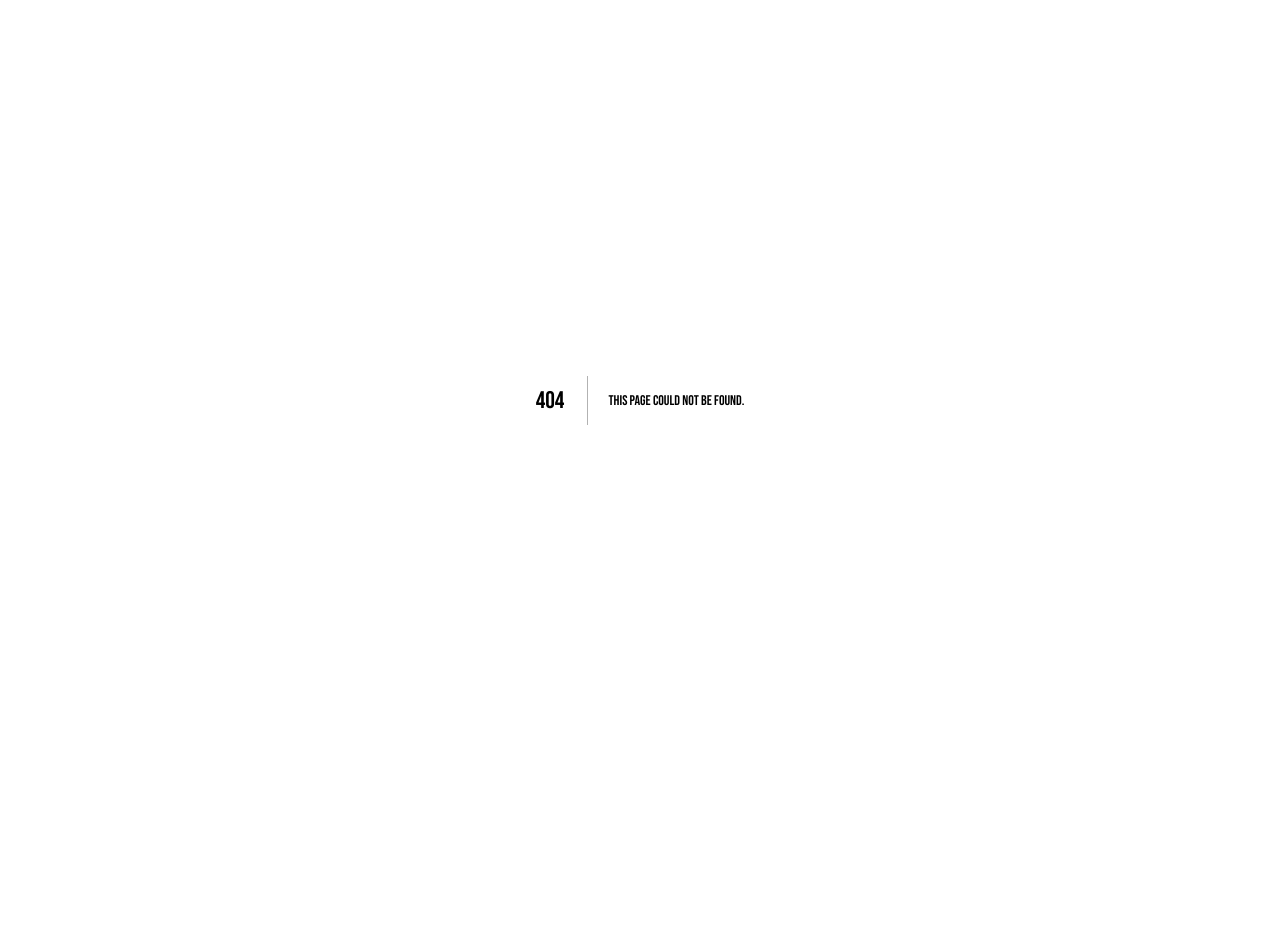
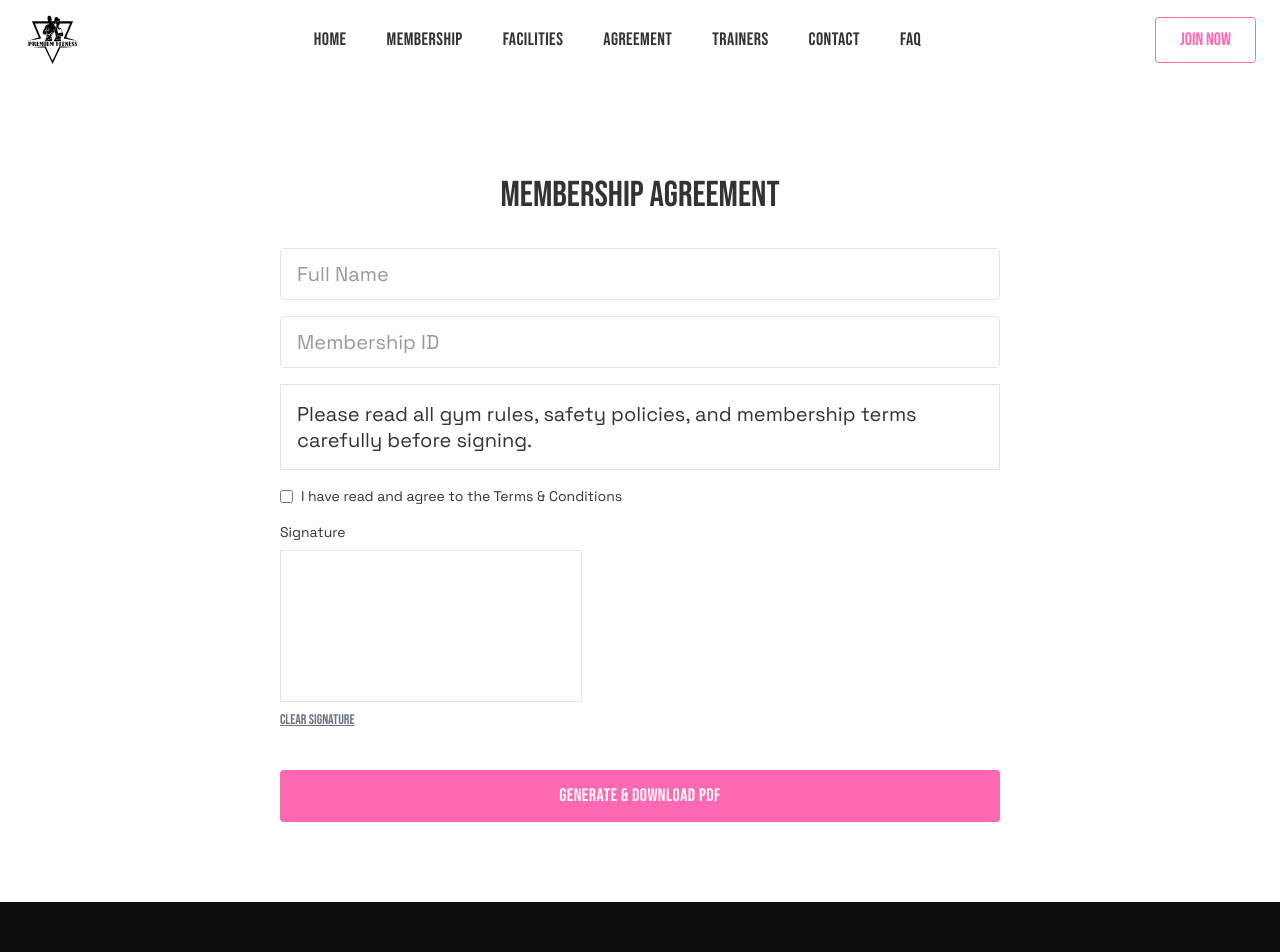
Before and after one commit to akashsundarr/premiumladies-fitnesscenter, a Next.js app: page /agreement in a window 1280 px wide. Before the commit this address had no page. Shown: the top 952 px of the page. Before the commit the page ends 800 px from the top, so only its background shows below. Built offline with nearby package versions, Linux system fonts and the light colour scheme.

Commit message:
canonical

```diff
--- /dev/null
+++ b/app/agreement/page.tsx
@@ -0,0 +1,17 @@
+import Navbar from "@/components/Navbar"
+import Footer from "@/components/footer"
+import DigitalAgreement from "@/components/DigitalAgreement"
+
+export default function AgreementPage() {
+  return (
+    <>
+      <Navbar />
+
+      <main className="pt-24">
+        <DigitalAgreement />
+      </main>
+
+      <Footer />
+    </>
+  )
+}
--- a/app/globals.css
+++ b/app/globals.css
@@ -248,3 +248,7 @@
     animation: bounceSlow 3s ease-in-out infinite;
   }
 }
+
+section {
+  scroll-margin-top: 96px;
+}
--- a/app/layout.tsx
+++ b/app/layout.tsx
@@ -16,6 +16,11 @@ const spaceGrotesk = Space_Grotesk({
 })
 
 export const metadata: Metadata = {
+  metadataBase: new URL("https://www.premiumladiesfitnesscenter.com"),
+  alternates: {
+    canonical: "/",
+  },
+
   title: "Premium Ladies Gym | Women’s Gym in Al Ain, UAE",
   description:
     "Premium Ladies Gym is a women-only fitness center in Al Ain, UAE offering personal training, group workouts, and modern gym facilities exclusively for ladies.",
@@ -29,7 +34,7 @@ export const metadata: Metadata = {
     title: "Premium Ladies Gym | Women’s Gym in Al Ain, UAE",
     description:
       "Women-only fitness center in Al Ain offering personal training, group workouts, and modern gym facilities for ladies.",
-    url: "https://premiumladiesfitnesscenter.com",
+    url: "https://www.premiumladiesfitnesscenter.com",
     siteName: "Premium Ladies Gym",
     locale: "en_AE",
     type: "website",
@@ -48,6 +53,7 @@ export const metadata: Metadata = {
   },
 }
 
+
 export default function RootLayout({
   children,
 }: Readonly<{
--- /dev/null
+++ b/components/DigitalAgreement.tsx
@@ -0,0 +1,174 @@
+"use client"
+
+import { useRef, useState } from "react"
+import { PDFDocument, StandardFonts } from "pdf-lib"
+
+export default function DigitalAgreement() {
+  const canvasRef = useRef<HTMLCanvasElement>(null)
+  const [name, setName] = useState("")
+  const [memberId, setMemberId] = useState("")
+  const [agree, setAgree] = useState(false)
+  const [drawing, setDrawing] = useState(false)
+
+  const start = () => setDrawing(true)
+  const stop = () => setDrawing(false)
+
+  const draw = (e: any) => {
+    if (!drawing) return
+    const canvas = canvasRef.current!
+    const ctx = canvas.getContext("2d")!
+    const rect = canvas.getBoundingClientRect()
+
+    const x = (e.clientX || e.touches?.[0].clientX) - rect.left
+    const y = (e.clientY || e.touches?.[0].clientY) - rect.top
+
+    ctx.lineWidth = 2
+    ctx.lineCap = "round"
+    ctx.strokeStyle = "#000"
+    ctx.lineTo(x, y)
+    ctx.stroke()
+    ctx.beginPath()
+    ctx.moveTo(x, y)
+  }
+
+  const clear = () => {
+    const ctx = canvasRef.current!.getContext("2d")!
+    ctx.clearRect(0, 0, 300, 150)
+  }
+
+  const generatePDF = async () => {
+    if (!name || !memberId || !agree) {
+      alert("Please complete all fields and accept terms")
+      return
+    }
+
+    const pdf = await PDFDocument.create()
+    const page = pdf.addPage([595, 842]) // A4
+    const font = await pdf.embedFont(StandardFonts.Helvetica)
+
+    page.drawText("PREMIUM LADIES FITNESS CENTER", {
+      x: 50,
+      y: 800,
+      size: 18,
+      font
+    })
+
+    page.drawText("Digital Membership Agreement", {
+      x: 50,
+      y: 770,
+      size: 12,
+      font
+    })
+
+    page.drawText(`Name: ${name}`, { x: 50, y: 730, size: 11, font })
+    page.drawText(`Membership ID: ${memberId}`, { x: 50, y: 710, size: 11, font })
+    page.drawText(`Date: ${new Date().toLocaleString()}`, {
+      x: 50,
+      y: 690,
+      size: 11,
+      font
+    })
+
+    const termsText =
+      "I confirm that I have read, understood, and agreed to the rules, policies, and membership terms of Premium Ladies Fitness Center. This document is signed electronically and is legally binding under UAE Electronic Transactions Law."
+
+    page.drawText(termsText, {
+      x: 50,
+      y: 640,
+      size: 10,
+      font,
+      maxWidth: 500,
+      lineHeight: 14
+    })
+
+    const signatureBase64 = canvasRef.current!.toDataURL("image/png")
+    const signatureBytes = Buffer.from(signatureBase64.split(",")[1], "base64")
+    const signatureImage = await pdf.embedPng(signatureBytes)
+
+    page.drawImage(signatureImage, {
+      x: 50,
+      y: 520,
+      width: 150,
+      height: 60
+    })
+
+    page.drawText("Signature", { x: 50, y: 585, size: 10, font })
+
+    const pdfBytes = await pdf.save()
+
+    const blob = new Blob(
+        [pdfBytes],
+        { type: "application/pdf" }
+      )
+    const link = document.createElement("a")
+    link.href = URL.createObjectURL(blob)
+
+    link.download = `${name.replace(/\s+/g, "_")}_Membership_Agreement.pdf`
+    link.click()
+  }
+
+  return (
+    <section className="max-w-3xl mx-auto px-6 py-20">
+      <h2 className="font-bebas text-4xl text-center mb-8">
+        Membership Agreement
+      </h2>
+
+      <div className="space-y-4">
+        <input
+          placeholder="Full Name"
+          className="w-full border px-4 py-3 rounded font-space"
+          value={name}
+          onChange={(e) => setName(e.target.value)}
+        />
+
+        <input
+          placeholder="Membership ID"
+          className="w-full border px-4 py-3 rounded font-space"
+          value={memberId}
+          onChange={(e) => setMemberId(e.target.value)}
+        />
+
+        <div className="border p-4 max-h-40 overflow-y-auto text-sm font-space">
+          <p>
+            Please read all gym rules, safety policies, and membership terms
+            carefully before signing.
+          </p>
+        </div>
+
+        <label className="flex items-center gap-2 font-space text-sm">
+          <input type="checkbox" onChange={(e) => setAgree(e.target.checked)} />
+          I have read and agree to the Terms & Conditions
+        </label>
+
+        <div>
+          <p className="font-space text-sm mb-2">Signature</p>
+          <canvas
+            ref={canvasRef}
+            width={300}
+            height={150}
+            className="border"
+            onMouseDown={start}
+            onMouseUp={stop}
+            onMouseMove={draw}
+            onTouchStart={start}
+            onTouchEnd={stop}
+            onTouchMove={draw}
+          />
+          <button
+            onClick={clear}
+            className="mt-2 text-sm underline text-gray-500"
+          >
+            Clear signature
+          </button>
+        </div>
+
+        <button
+          onClick={generatePDF}
+          className="w-full mt-6 bg-[#FF69B4] text-white py-3 rounded font-bebas text-lg tracking-wide hover:opacity-90"
+        >
+          Generate & Download PDF
+        </button>
+      </div>
+    </section>
+  )
+}
--- a/components/Navbar.tsx
+++ b/components/Navbar.tsx
@@ -1,16 +1,18 @@
 "use client";
 
 import { useState } from "react";
+import Link from "next/link";
+import Image from "next/image";
 import { motion, AnimatePresence } from "framer-motion";
-import Image from "next/image";
 
 const navItems = [
-  { name: "Home", href: "#" },
-  { name: "Membership", href: "#membership" },
-  { name: "Facilities", href: "#gallery" },
-  { name: "Trainers", href: "#trainers" },
-  { name: "Contact", href: "#contact" },
-  { name: "FAQ", href: "#faq" },
+  { name: "Home", href: "/" },
+  { name: "Membership", href: "/#membership" },
+  { name: "Facilities", href: "/#gallery" },
+  { name: "Agreement", href: "/agreement" },
+  { name: "Trainers", href: "/#trainers" },
+  { name: "Contact", href: "/#contact" },
+  { name: "FAQ", href: "/#faq" },
 ];
 
 export default function Navbar() {
@@ -23,25 +25,28 @@ export default function Navbar() {
         <div className="h-20 flex items-center justify-between">
           {/* LOGO */}
           <div className="flex items-center gap-2 shrink-0">
+            <Link href="/">
               <Image
                 src="/images/logo-mark.svg"
                 alt="Premium Ladies Fitness Center"
                 width={56}
                 height={56}
-              className="w-[40px] h-[40px] md:w-[56px] md:h-[56px] shrink-0"
+                className="w-[40px] h-[40px] md:w-[56px] md:h-[56px]"
+                priority
               />
+            </Link>
           </div>
 
           {/* DESKTOP MENU */}
           <nav className="hidden md:flex items-center gap-10">
             {navItems.map((item) => (
-              <a
+              <Link
                 key={item.name}
                 href={item.href}
                 className="font-bebas text-lg tracking-wide text-[#333333] hover:text-[#FF69B4] transition"
               >
                 {item.name}
-              </a>
+              </Link>
             ))}
           </nav>
 
@@ -86,17 +91,20 @@ export default function Navbar() {
               className="flex flex-col px-6 py-6 gap-6"
             >
               {navItems.map((item, i) => (
-                <motion.a
+                <motion.div
                   key={item.name}
-                  href={item.href}
-                  onClick={() => setOpen(false)}
                   initial={{ opacity: 0, x: -10 }}
                   animate={{ opacity: 1, x: 0 }}
                   transition={{ delay: i * 0.04 }}
+                >
+                  <Link
+                    href={item.href}
+                    onClick={() => setOpen(false)}
                     className="font-bebas text-xl text-[#333333]"
                   >
                     {item.name}
-                </motion.a>
+                  </Link>
+                </motion.div>
               ))}
 
               <motion.a
--- a/next.config.mjs
+++ b/next.config.mjs
@@ -3,9 +3,26 @@ const nextConfig = {
   typescript: {
     ignoreBuildErrors: true,
   },
+
   images: {
     unoptimized: true,
   },
-}
 
-export default nextConfig
+  async redirects() {
+    return [
+      {
+        source: '/:path*',
+        has: [
+          {
+            type: 'host',
+            value: 'premiumladiesfitnesscenter.com',
+          },
+        ],
+        destination: 'https://www.premiumladiesfitnesscenter.com/:path*',
+        permanent: true, // 301 redirect
+      },
+    ];
+  },
+};
+
+export default nextConfig;
--- a/package.json
+++ b/package.json
@@ -49,6 +49,7 @@
     "lucide-react": "^0.454.0",
     "next": "16.0.10",
     "next-themes": "^0.4.6",
+    "pdf-lib": "^1.17.1",
     "react": "19.2.0",
     "react-day-picker": "9.8.0",
     "react-dom": "19.2.0",
```
Also changed, not shown: app/page.tsx (+13 -12 lines), 1 other file (tests, documents, lock files or other folders). Lines whose indentation alone changed are shown as unchanged.
